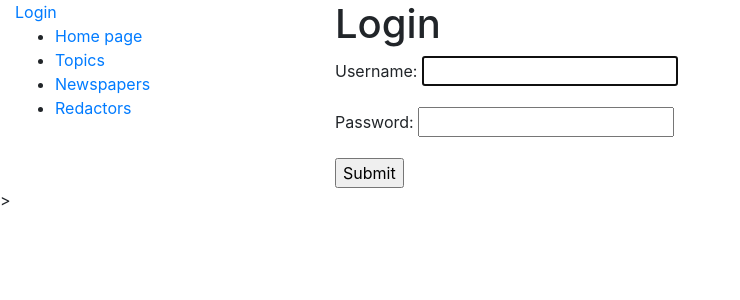
After one commit to matechris/newspaper-agency-project, a Django app: page /accounts/login/ in a window 1280 px wide. The commit adds this page. Shown: the top 300 px of the page, without its empty margins (0-740 px from the left). Run offline with Django 4.2, Linux system fonts and the light colour scheme.

Commit message:
Add login and logout pages

```diff
--- a/newspaper_agency/settings.py
+++ b/newspaper_agency/settings.py
@@ -129,3 +129,5 @@ STATICFILES_DIRS = [
 DEFAULT_AUTO_FIELD = 'django.db.models.BigAutoField'
 
 AUTH_USER_MODEL = 'bureau.Redactor'
+
+LOGIN_REDIRECT_URL = "/"
--- a/newspaper_agency/urls.py
+++ b/newspaper_agency/urls.py
@@ -13,10 +13,13 @@ Including another URLconf
     1. Import the include() function: from django.urls import include, path
     2. Add a URL to urlpatterns:  path('blog/', include('blog.urls'))
 """
+from django.conf import settings
+from django.conf.urls.static import static
 from django.contrib import admin
 from django.urls import path, include
 
 urlpatterns = [
     path('admin/', admin.site.urls),
-    path("", include("bureau.urls", namespace="bureau"))
-]
+    path("", include("bureau.urls", namespace="bureau")),
+    path("accounts/", include("django.contrib.auth.urls")),
+] + static(settings.STATIC_URL, document_root=settings.STATIC_ROOT)
--- a/templates/includes/sidebar.html
+++ b/templates/includes/sidebar.html
@@ -1,3 +1,11 @@
+{% if user.is_authenticated %}
+  User: <a href="{% url 'bureau:redactor-detail' pk=user.id %}">{{ user.username }}</a><br>
+  <a href="{% url 'logout' %}">Logout</a>
+{% else %}
+  <a href="{% url 'login' %}">Login</a>
+{% endif %}
+<br>
+
 <ul class="sidebar-nav">
   <li><a href="{% url 'bureau:index' %}">Home page</a></li>
   <li><a href="{% url 'bureau:topic-list' %}">Topics</a></li>
--- /dev/null
+++ b/templates/registration/login.html
@@ -0,0 +1,17 @@
+{% extends "base.html" %}
+
+{% block content %}
+  <h1>Login</h1>
+
+  {% if form.errors %}
+    <p style="color: lightcoral">Credentials are invalid!</p>
+  {% endif %}
+
+  <form method="post" action="{% url 'login' %}">
+   {% csrf_token %}
+    {{ form.as_p }}
+    <input type="submit" value="Submit">
+    <input type="hidden" name="next" value="{{ next }}" />
+  </form>
+
+{% endblock %}
```
Also changed, not shown: templates/bureau/redactor_list.html (+8 -1 lines), templates/registration/logged_out.html (added, +7 -0 lines), db.sqlite3.
